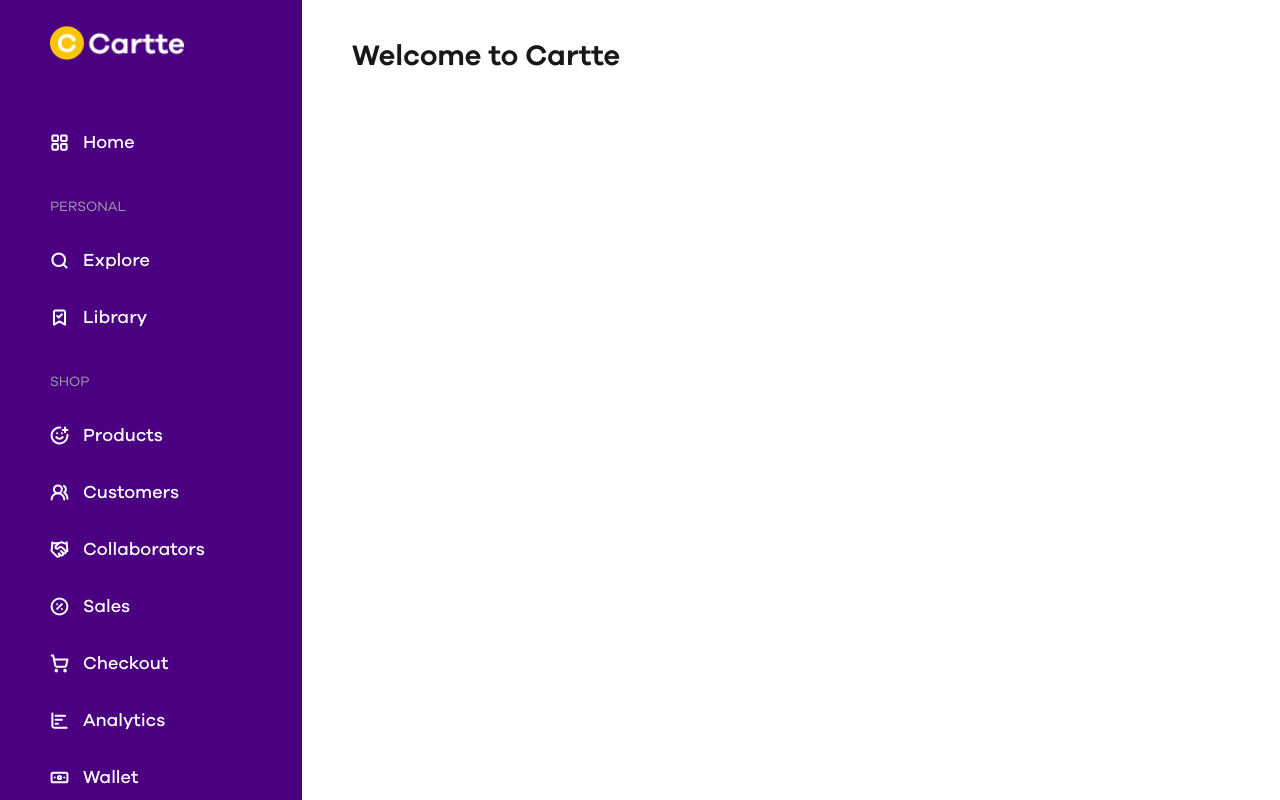
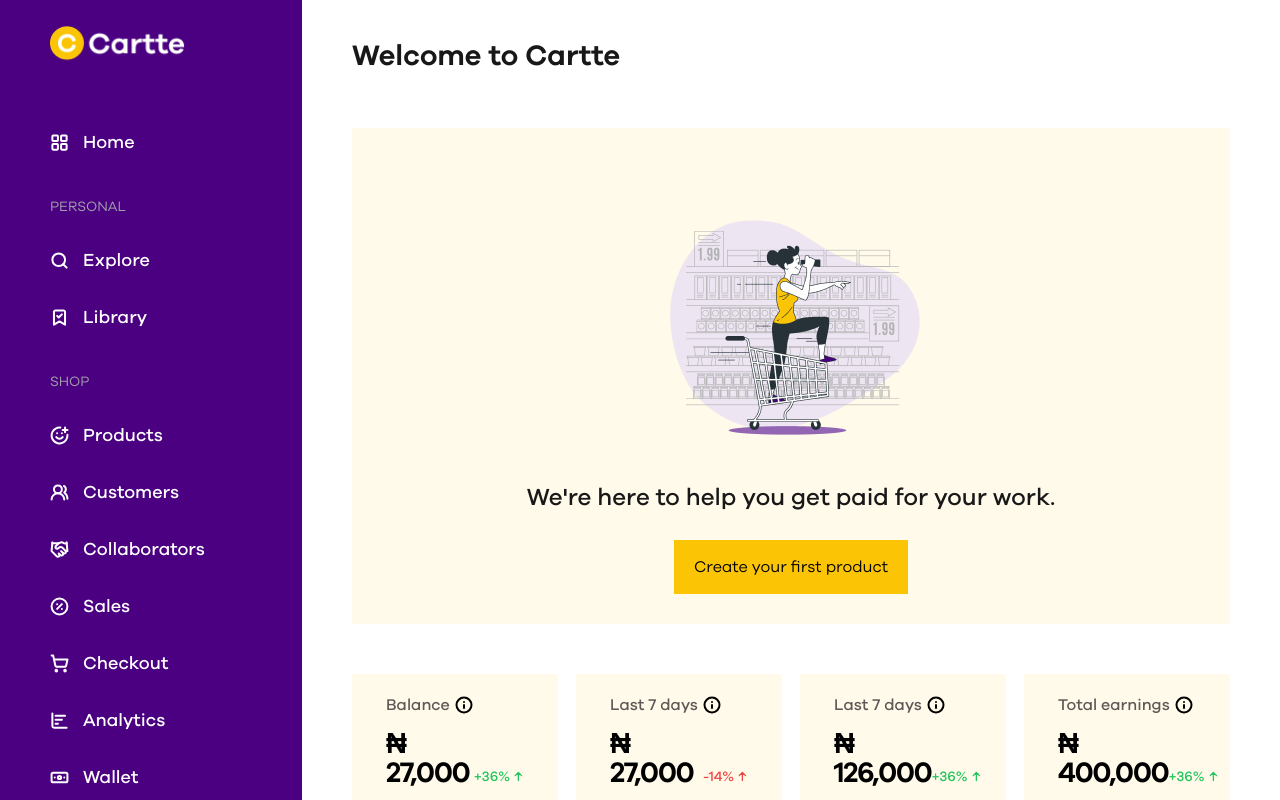
Before and after one commit to kiisi/Cartte, a React (Vite) app: page /dashboard in a window 1280 px wide. Built offline with nearby package versions, Linux system fonts and the light colour scheme.

Commit message:
feat- dashboard overview

```diff
--- a/src/app.tsx
+++ b/src/app.tsx
@@ -6,6 +6,7 @@ import ForgotPassword from "./pages/forgot-password";
 import ConfirmEmail from "./pages/confirm-email";
 import DashboardLayout from "./layout/dashboard-layout";
 import Dashboard from "./pages/dashboard";
+import Explore from "./pages/explore";
 
 
 const Root = () => {
@@ -55,6 +56,10 @@ const router = createBrowserRouter([
           {
             index: true,
             element: <Dashboard />
+          },
+          {
+            path: 'explore',
+            element: <Explore />
           }
         ]
       },
--- a/src/components/svgs.tsx
+++ b/src/components/svgs.tsx
@@ -1,3 +1,5 @@
+import { cn } from "../utils/cn"
+
 export const SearchIcon = () => {
 
     return (
@@ -249,3 +251,37 @@ export const LogoutIcon = () => {
         </svg>
     )
 }
+
+export const InfoIcon = () => {
+
+    return (
+        <svg xmlns="http://www.w3.org/2000/svg" width="18" height="18" viewBox="0 0 18 18" fill="none">
+            <g clip-path="url(#clip0_94_3694)">
+                <path d="M9 16.5C13.1421 16.5 16.5 13.1421 16.5 9C16.5 4.85786 13.1421 1.5 9 1.5C4.85786 1.5 1.5 4.85786 1.5 9C1.5 13.1421 4.85786 16.5 9 16.5Z" stroke="black" stroke-width="2" stroke-linecap="round" stroke-linejoin="round" />
+                <path d="M9 12V9" stroke="black" stroke-width="2" stroke-linecap="round" stroke-linejoin="round" />
+                <path d="M9 6H9.00792" stroke="black" stroke-width="2" stroke-linecap="round" stroke-linejoin="round" />
+            </g>
+            <defs>
+                <clipPath id="clip0_94_3694">
+                    <rect width="18" height="18" fill="white" />
+                </clipPath>
+            </defs>
+        </svg>
+    )
+}
+
+export const ArrowUpAltIcon = ({ className }: { className?: string }) => {
+
+    return (
+        <svg className={cn("stroke-[#22C55E]", className)} xmlns="http://www.w3.org/2000/svg" width="12" height="11" viewBox="0 0 12 11" fill="none">
+            <g clip-path="url(#clip0_94_3700)">
+                <path d="M3.21069 4.6002L6.36069 1.4502M6.36069 1.4502L9.51069 4.6002M6.36069 1.4502V9.5502" stroke="" stroke-width="1.296" stroke-linecap="round" stroke-linejoin="round" />
+            </g>
+            <defs>
+                <clipPath id="clip0_94_3700">
+                    <rect width="10.8" height="10.8" fill="white" transform="translate(0.960693 0.100098)" />
+                </clipPath>
+            </defs>
+        </svg>
+    )
+}
--- a/src/layout/dashboard-layout.tsx
+++ b/src/layout/dashboard-layout.tsx
@@ -76,7 +76,7 @@ export default function DashboardLayout({ children }: DashboardLayoutProps) {
                     </div>
                 </div>
             </nav>
-            <div className="h-full overflow-y-auto px-[20px] md:px-[30px] lg:px-[50px]">
+            <div className="h-full flex-1 overflow-y-auto px-[20px] md:px-[30px] lg:px-[50px]">
                 {children}
             </div>
         </div>
--- a/src/pages/dashboard.tsx
+++ b/src/pages/dashboard.tsx
@@ -1,11 +1,74 @@
+import { ArrowUpAltIcon, InfoIcon } from "../components/svgs";
 
-export default function Dashboard(){
+const dashboardData = [
+    {
+        title: 'Balance',
+        amount: 27000,
+        percentage: 36,
+        isProfit: true,
+    },
+    {
+        title: 'Last 7 days',
+        amount: 27000,
+        percentage: 14,
+        isProfit: false,
+    },
+    {
+        title: 'Last 7 days',
+        amount: 126000,
+        percentage: 36,
+        isProfit: true,
+    },
+    {
+        title: 'Total earnings',
+        amount: 400000,
+        percentage: 36,
+        isProfit: true,
+    },
+]
+
+export default function Dashboard() {
 
     return (
-        <div className="py-[34px]">
-            <header>
-                <h1 className="font-galano-grotesque text-[#181818] font-semibold text-[29px]">Welcome to Cartte</h1>
+        <div className="py-[34px] font-galano-grotesque">
+            <header className="mb-[50px]">
+                <h1 className="text-[#181818] font-semibold text-[29px]">Welcome to Cartte</h1>
             </header>
+            <div className="mb-[50px] bg-[#FFFAE9] w-full pt-[46px] pb-[30px] w-full grid place-items-center text-center">
+                <img src="/images/dashboard/product-hunt.png" alt="Create your first product" />
+                <p className="mb-[25px] lg:text-[24px] text-[#181818] font-medium">We're here to help you get paid for your work.</p>
+                <button className="bg-[#FBC506] py-[15px] px-[20px]">Create your first product</button>
+            </div>
+            <div className="grid grid-cols-4 gap-[18px]">
+                {
+                    dashboardData.map((data, index) => (
+                        <div key={index} className="bg-[#FFFAE9] px-[34px] py-[19px]">
+                            <h2 className="mb-[12px] font-medium text-[#625757] flex items-center gap-[5px]">
+                                {data.title}
+                                <InfoIcon />
+                            </h2>
+                            <div className="flex justify-between">
+                                <h1 className="font-semibold leading-[29px] text-[29px] flex justify-between tracking-tighter">₦ {data.amount.toLocaleString()}</h1>
+
+                                {
+                                    data.isProfit ? (
+                                        <p className="whitesapce-nowrap flex-nowrap self-end text-[#22C55E] text-[14px] font-medium flex items-center gap-[2px]">
+                                            +{data.percentage}%
+                                            <ArrowUpAltIcon />
+                                        </p>
+                                    ) : (
+                                        <p className="whitesapce-nowrap flex-nowrap self-end text-[#EF4444] text-[14px] font-medium flex items-center gap-[2px]">
+                                            -{data.percentage}%
+                                            <ArrowUpAltIcon className="stroke-[#EF4444]" />
+                                        </p>
+                                    )
+                                }
+
+                            </div>
+                        </div>
+                    ))
+                }
+            </div>
         </div>
     )
 }
--- /dev/null
+++ b/src/pages/explore.tsx
@@ -0,0 +1,16 @@
+export default function Explore(){
+
+    return (
+        <div className="py-[34px]">
+            <header className="mb-[50px]">
+                <h1 className="text-[29px] font-semibold">Welcome to Cartte</h1>
+            </header>
+            <div className="bg-[#FFFAE9] w-full pt-[46px] pb-[30px] w-full grid place-items-center text-center">
+                <img src="" alt="" />
+                <p>We're here to help you get paid for your work.</p>
+                <button className="bg-[#FBC506] py-[15px]">Create your first product</button>
+            </div>
+            {/* <div className="h-[300px] w-[300px] bg-blue-900 animate-spin"></div> */}
+        </div>
+    )
+}
```
Also changed, not shown: public/images/dashboard/product-hunt.png (added).
